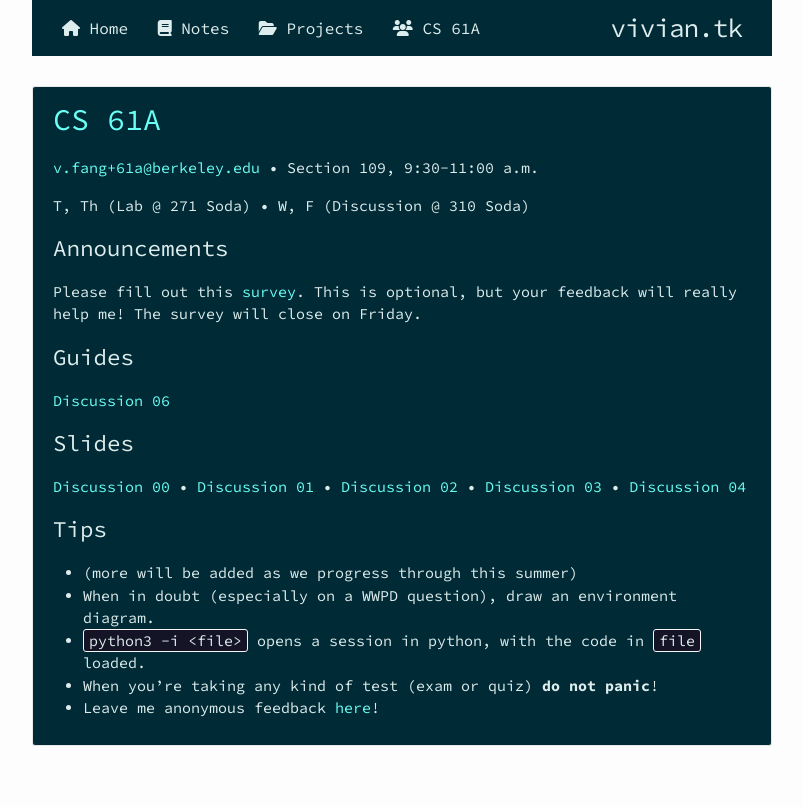
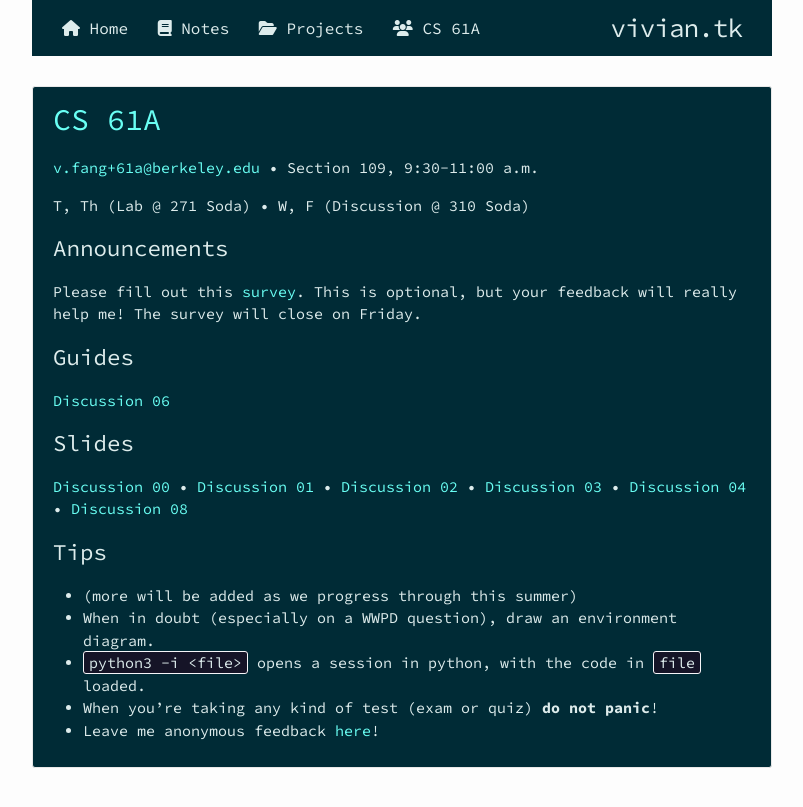
Before and after one commit to secant/secant.github.io, a Jekyll site: the page built from cs61a.html, in a window 1280 px wide. Shown: the top 807 px of the page, without its empty margins (238-1041 px from the left). Built offline with Jekyll 4.4.1, drawn with Linux system fonts in a browser that asks for light colours; nearby versions of some CDN libraries; library files that are not in the unit come from our copies.

Commit message:
Add disc08 slides

```diff
--- a/assets/_includes/cs61a.md
+++ b/assets/_includes/cs61a.md
@@ -10,7 +10,7 @@
 [Discussion 06](/assets/61a/disc06)
 
 ## Slides
-[Discussion 00](https://docs.google.com/presentation/d/1BMm4PaxLU-7vmPlXM3Y3dr8Q8hmdMc9zrWmNT5iS9w4/present?slide=id.p){:target="_blank"} • [Discussion 01](https://docs.google.com/presentation/d/14_lRBu6__xBPoLQmy0byT7vHrLKDRXBZkBGpAnzcpSg/present?slide=id.p){:target="_blank"} • [Discussion 02](https://docs.google.com/presentation/d/1IOIKo7hkXVSs-5bDZaEO-P-qv9xZPtk0Jcn0KVKQ8zs/present?slide=id.p){:target="_blank"} • [Discussion 03](https://docs.google.com/presentation/d/1ziGfMOEEwAvOyKQpqqg1nRDoiE5RtLVGpkfRb9CLqLU/present?slide=id.p){:target="_blank"} • [Discussion 04](https://docs.google.com/presentation/d/1tCiLDUG6jxCcMFw_BhxDq30LeP2mV3J3cpkzSyG3MSo/present?slide=id.p){:target='blank"}
+[Discussion 00](https://docs.google.com/presentation/d/1BMm4PaxLU-7vmPlXM3Y3dr8Q8hmdMc9zrWmNT5iS9w4/present?slide=id.p){:target="_blank"} • [Discussion 01](https://docs.google.com/presentation/d/14_lRBu6__xBPoLQmy0byT7vHrLKDRXBZkBGpAnzcpSg/present?slide=id.p){:target="_blank"} • [Discussion 02](https://docs.google.com/presentation/d/1IOIKo7hkXVSs-5bDZaEO-P-qv9xZPtk0Jcn0KVKQ8zs/present?slide=id.p){:target="_blank"} • [Discussion 03](https://docs.google.com/presentation/d/1ziGfMOEEwAvOyKQpqqg1nRDoiE5RtLVGpkfRb9CLqLU/present?slide=id.p){:target="_blank"} • [Discussion 04](https://docs.google.com/presentation/d/1tCiLDUG6jxCcMFw_BhxDq30LeP2mV3J3cpkzSyG3MSo/present?slide=id.p){:target="blank"} • [Discussion 08](https://docs.google.com/presentation/d/1zteMvRaTMZa0SPmPJeo2-6lpLJFOpi37liWuoeULnzo/present?slide=id.p){:target="blank"}
 
 ## Tips
 * (more will be added as we progress through this summer)
```
